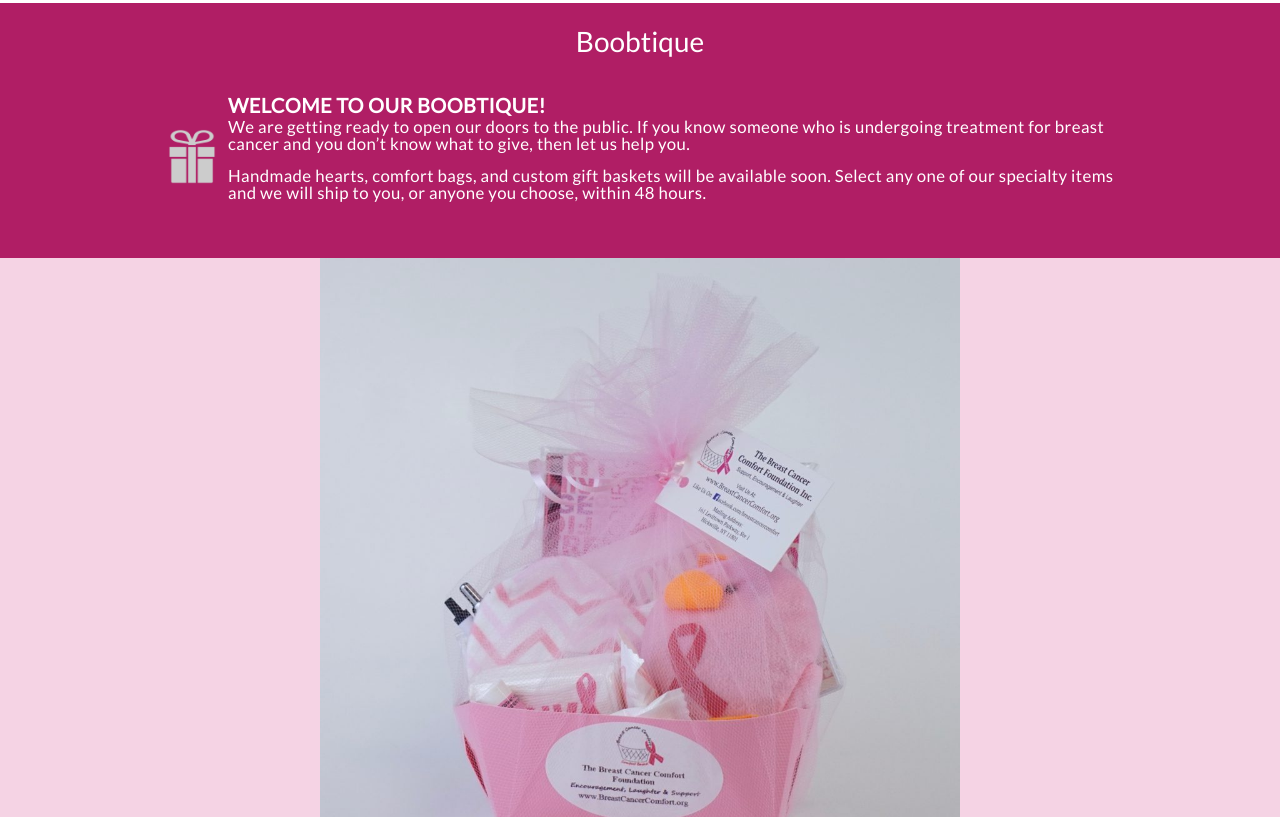
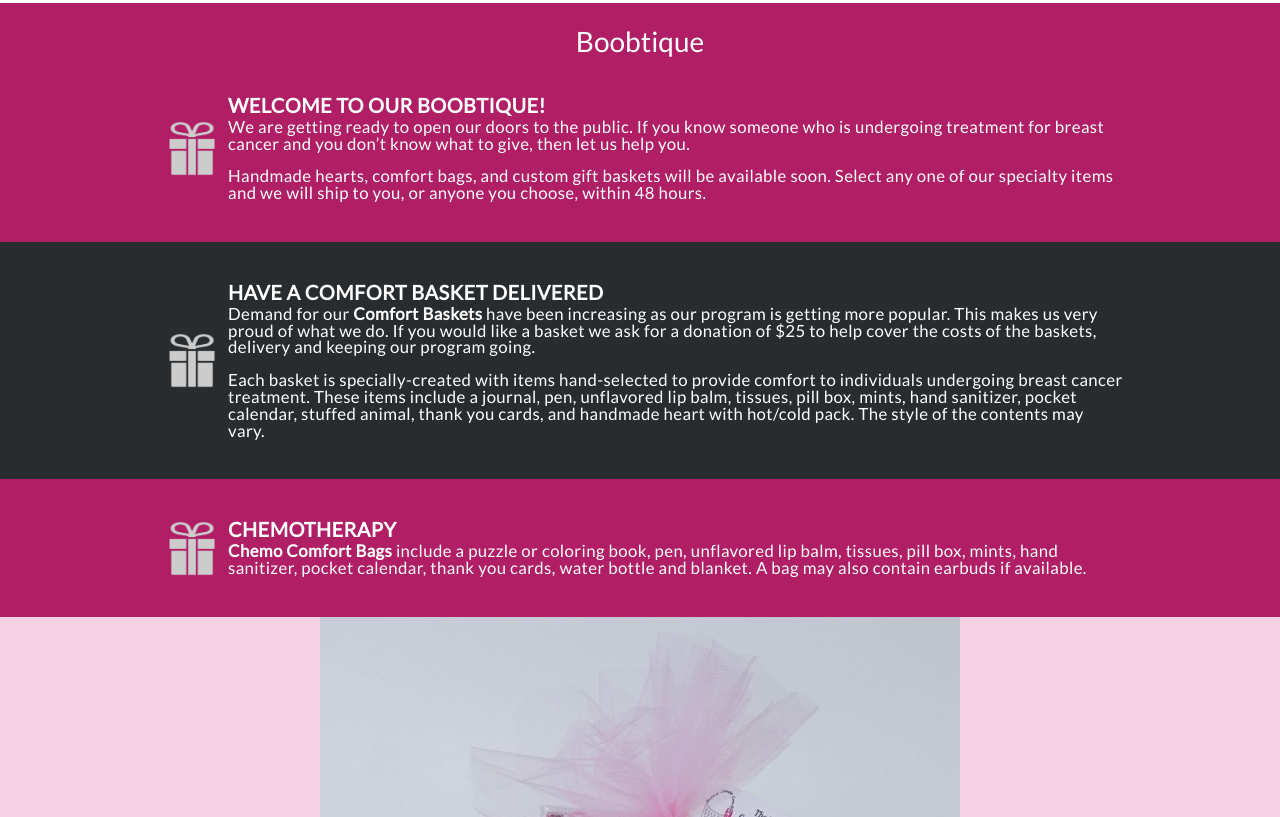
Before and after one commit to vishalicious213/bcc, a plain HTML site: page boobtique.html in a window 1280 px wide. Shown: the part 650-1467 px from the top of the page. Drawn offline with Linux system fonts and the light colour scheme.

Commit message:
[Get A Basket] info added to Boobtique page. [Join Us] info added to Volunteer page.

```diff
--- a/boobtique.html
+++ b/boobtique.html
@@ -57,7 +57,28 @@
         <div class="textContainer">
             <div class="title">Welcome to our Boobtique!</div>
             <p class="boobtiqueText">We are getting ready to open our doors to the public. If you know someone who is undergoing treatment for breast cancer and you don’t know what to give, then let us help you.</p>
-            <p class="boobtiqueText">Handmade hearts, comfort bags, and custom gift baskets will be available soon. Select any one of our specialty items and we will ship to you, or anyone you choose, within 48 hours.</p>
+            <p>Handmade hearts, comfort bags, and custom gift baskets will be available soon. Select any one of our specialty items and we will ship to you, or anyone you choose, within 48 hours.</p>
+        </div>
+    </section>
+
+    <section class="project">
+        <div class="imgContainer">
+            <img src='./img/gift.png' alt='wrapped gift'>
+        </div>
+        <div class="textContainer">
+            <div class="title">Have a Comfort Basket Delivered</div>
+            <p class="boobtiqueText">Demand for our <b>Comfort Baskets</b> have been increasing as our program is getting more popular. This makes us very proud of what we do. If you would like a basket we ask for a donation of $25 to help cover the costs of the baskets, delivery and keeping our program going.</p>
+            <p>Each basket is specially-created with items hand-selected to provide comfort to individuals undergoing breast cancer treatment. These items include a journal, pen, unflavored lip balm, tissues, pill box, mints, hand sanitizer, pocket calendar, stuffed animal, thank you cards, and handmade heart with hot/cold pack. The style of the contents may vary.</p>
+        </div>
+    </section>
+
+    <section class="forward">
+        <div class="imgContainer">
+            <img src='./img/gift.png' alt='wrapped gift'>
+        </div>
+        <div class="textContainer">
+            <div class="title">Chemotherapy</div>
+            <p><b>Chemo Comfort Bags</b> include a puzzle or coloring book, pen, unflavored lip balm, tissues, pill box, mints, hand sanitizer, pocket calendar, thank you cards, water bottle and blanket. A bag may also contain earbuds if available.</p>
         </div>
     </section>
 
```
Also changed, not shown: volunteer.html (+18 -1 lines).
